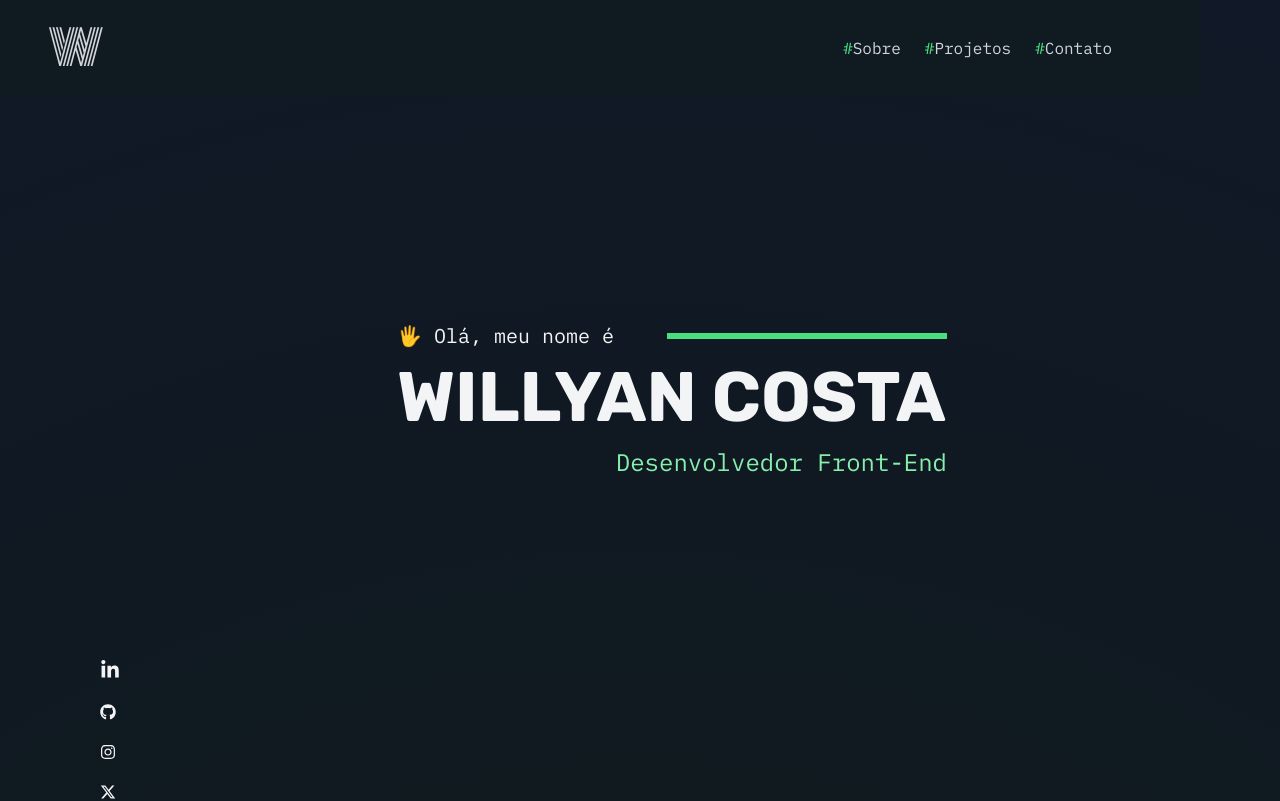
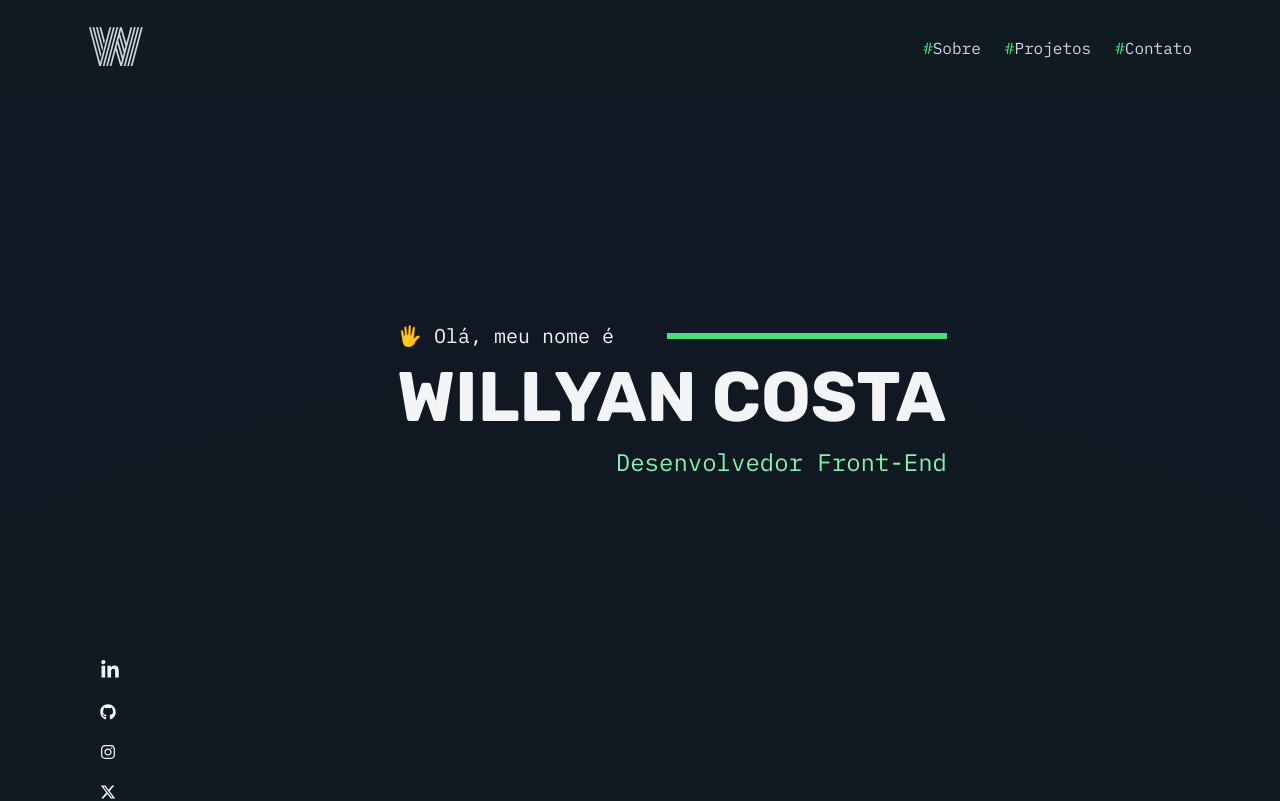
Before and after one commit to willyancr/myPortfolio, a Next.js app: page / in a window 1280 px wide. Shown: the top 801 px of the page. Built offline with nearby package versions, Linux system fonts and the light colour scheme.

Commit message:
update: Refactor header component styles and links
Update header component styles and link destinations for better layout and navigation.

```diff
--- a/src/app/components/header.tsx
+++ b/src/app/components/header.tsx
@@ -3,17 +3,15 @@ import Redirect from "./redirect";
 
 export default function HeaderPage() {
   return (
-    <header>
-      <nav className="container fixed top-0 z-50 flex items-center justify-between bg-[#101A21] py-6 text-gray-300">
-        <div>
-          <Link href="/">
-            <h1 className="font-monoton text-5xl">W</h1>
-          </Link>
-        </div>
-        <div className="flex items-center gap-2 pr-10 font-mono text-sm sm:gap-6 sm:text-base">
-          <Redirect href="/sobre">Sobre</Redirect>
-          <Redirect href="/projetos">Projetos</Redirect>
-          <Redirect href="/contato">Contato</Redirect>
+    <header className="fixed top-0 z-50 block w-full bg-[#101A21] py-6 text-gray-300">
+      <nav className="container flex items-center justify-between gap-2">
+        <Link href="#initial">
+          <h1 className="font-monoton text-5xl">W</h1>
+        </Link>
+        <div className="flex items-center font-mono text-sm sm:gap-6 sm:text-base">
+          <Redirect href="#sobre">Sobre</Redirect>
+          <Redirect href="#projetos">Projetos</Redirect>
+          <Redirect href="#contato">Contato</Redirect>
         </div>
       </nav>
     </header>
```
